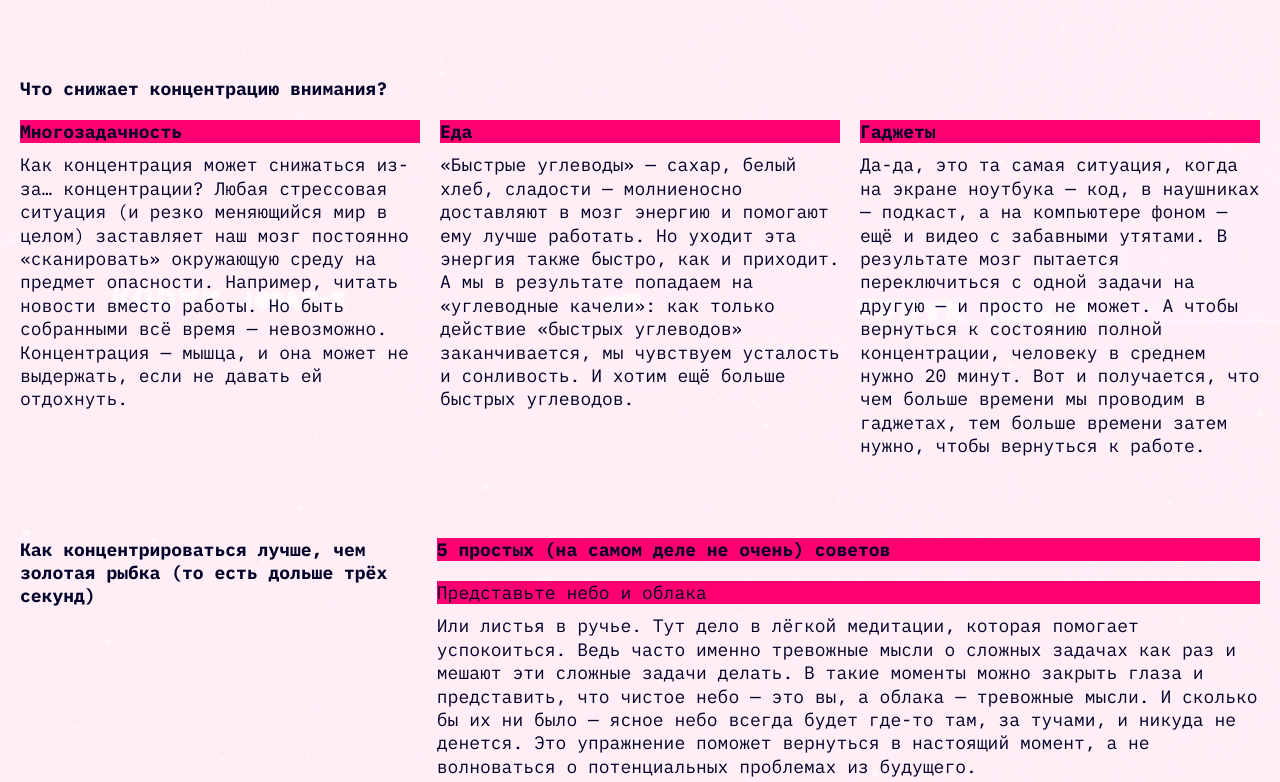
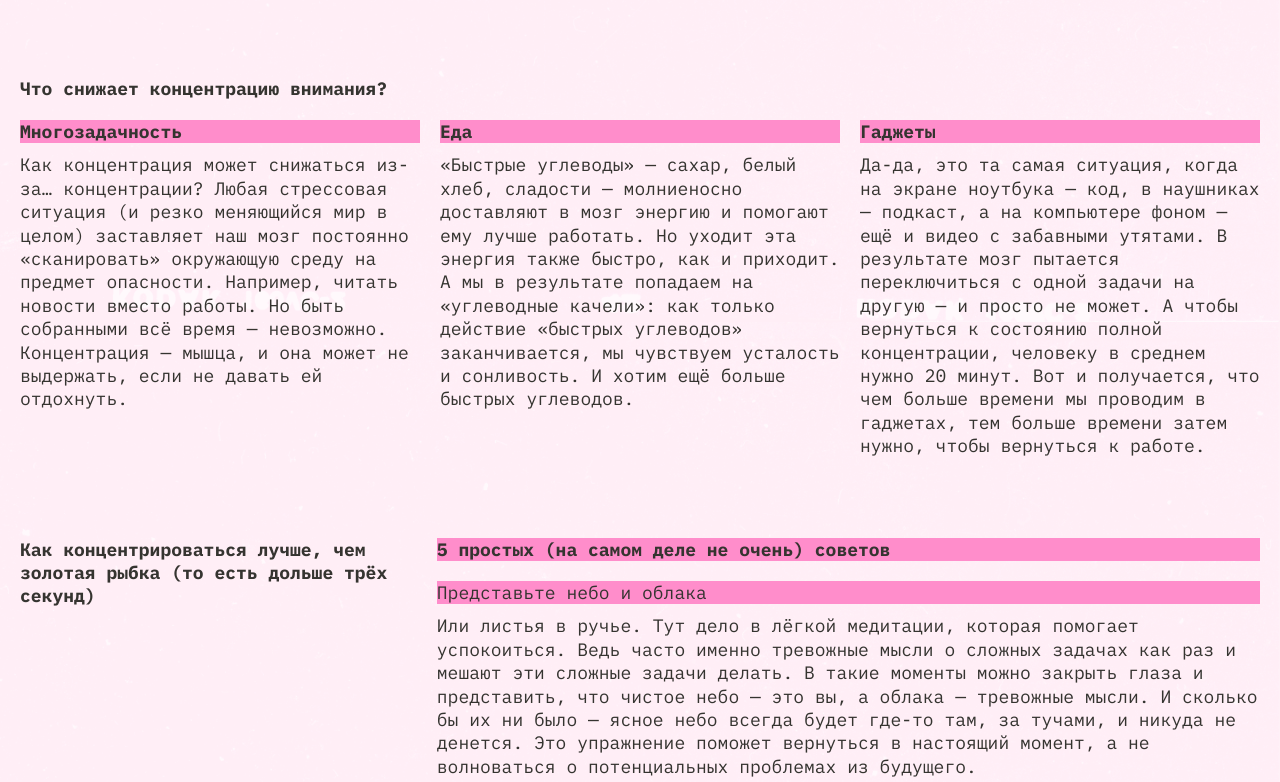
Before and after one commit to MisterAlff/slozhno-sosredotochitsya, a plain HTML site: page index.html in a window 1280 px wide. Shown: the part 1278-2060 px from the top of the page. Drawn offline with Linux system fonts and the light colour scheme.

Commit message:
final fix remarks

```diff
--- a/index.html
+++ b/index.html
@@ -51,7 +51,7 @@
         надо
       </p>
     </header>
-    <main>
+    <main class="content">
       <section class="cards cards__why">
         <h2 class="cards__title">Почему сосредоточиться так сложно</h2>
         <article class="card">
@@ -165,7 +165,7 @@
         <img class="picture picture__icecream" loading="lazy" src="./images/ice-cream.png" alt="Рисунок с разноцветными шариками мороженного в плошке">
         <img class="picture picture__tape" loading="lazy" src="./images/tape.png" alt="Стилизованное изображение аудиокасеты на фиолетовом фоне">
         <img class="picture picture__books" loading="lazy" src="./images/books.png" alt="Рисуок кофейной чашки на стопке книг">
-        <img class="picture picture__street" loading="lazy" src="./images/street.png" alt="Стилизованный рисунок переулка азиатского пригорода в пастельных тонах">
+        <img class="picture picture__street" loading="l azy" src="./images/street.png" alt="Стилизованный рисунок переулка азиатского пригорода в пастельных тонах">
       </section>
     </main>
     <footer class="footer decorated-zone">
--- a/styles/light.css
+++ b/styles/light.css
@@ -9,12 +9,12 @@
     Так стили написанные ниже будут иметь больший вес,
     чем стили в медиазапросе предпочтений пользователя
   */
-  --main-color: #000028;
-  --accent-color: #FF0070;
+  --main-color: #353430;
+  --accent-color:#FF8DCB;
   --title-color: #FFC2E6;
   --shadow-color: #FF0070;
-  --subtitle-color: #000028;
-  --text-color: #000028;
+  --subtitle-color: #353430;
+  --text-color: #353430;
   --rec-decor-color: transparent;
   --hover-decor-color: rgba(50, 49, 45, 0.4);
   background-image: url(../images/cover-image-light.png);
@@ -23,12 +23,12 @@
 
 @media (prefers-color-scheme: light) {
   :root {
-    --main-color: #000028;
-    --accent-color: #FF0070;
+    --main-color: #353430;
+    --accent-color: #FF8DCB;
     --title-color: #FFC2E6;
     --shadow-color: #FF0070;
-    --subtitle-color: #000028;
-    --text-color: #000028;
+    --subtitle-color: #353430;
+    --text-color: #353430;
     --rec-decor-color: transparent;
     --hover-decor-color: rgba(50, 49, 45, 0.4);
     }
--- a/styles/style.css
+++ b/styles/style.css
@@ -77,6 +77,7 @@
 .header__theme-menu-list {
   display: flex;
   flex-direction: column;
+  align-items: center;
   gap: var(--margin-s);
 }
 
@@ -85,14 +86,17 @@
 }
 
 .header__theme-menu-button {
+  display: flex;
+  block-size: 26px;
+  align-items: center;
   background-color: transparent;
   border: none;
   font-family: var(--main-font);
   font-weight: var(--main-weight);
   font-size: var(--main-font-size);
+  line-height: 1;
   text-transform: lowercase;
-  text-align: center;
-  padding: 1.5px 15px;
+  padding-inline: 13px;
   cursor: pointer;
 }
 
@@ -137,8 +141,17 @@
   background-color: var(--accent-color);
 }
 
+.content {
+    display: flex;
+    flex-direction: column;
+    gap: var(--margin-xl);
+    margin-block-end: var(--margin-l);
+  }
+
 .cards {
-  margin-block-end: var(--margin-xl);
+  display: flex;
+  flex-direction: column;
+  row-gap: var(--margin-m);
 }
 
 .cards__title {
@@ -147,11 +160,12 @@
   font-size: var(--main-font-size);
   line-height: calc(23.5 / 18 * 100%);
   color: var(--main-color);
-  margin-block-end: var(--margin-m);
 }
 
-.card:not(:last-child) {
-  margin-block-end: var(--margin-m);
+.card {
+  display: flex;
+  flex-direction: column;
+  gap: 10px;
 }
 
 .card__subtitle {
@@ -160,7 +174,6 @@
   font-size: var(--main-font-size);
   line-height: calc(23.5 / 18 * 100%);
   color: var(--subtitle-color);
-  margin-block-end: var(--margin-s);
 }
 
 .card__text {
@@ -182,13 +195,10 @@
 
 .card__text a:hover {
   border-block-end: 1px solid currentColor;
-  /* text-decoration: underline;
-  text-underline-offset: 4px; */
 }
 
 .card__text a:focus-visible {
   border: 1px solid currentColor;
-  /* outline: 1px solid currentColor; */
 }
 
 .card__text__title {
@@ -197,11 +207,12 @@
   font-size: var(--main-font-size);
   line-height: calc(23.5 / 18 * 100%);
   color: var(--subtitle-color);
-  margin-block-end: var(--margin-s);
 }
 
-.cards__how .card__subtitle {
-  margin-block-end: var(--margin-m);
+.pictures {
+  display: flex;
+  flex-direction: column;
+  gap: 10px;
 }
 
 .picture {
@@ -209,11 +220,6 @@
   object-fit: cover;
   object-position: center;
   inline-size: max(100%, 355px);
-  margin-block-end: var(--margin-s);
-}
-
-.pictures .picture:last-child {
-  margin-block-end: var(--margin-l);
 }
 
 .footer {
@@ -272,10 +278,6 @@
     inline-size: min(50%, 364px);
   }
 
-  .cards {
-    margin-block-end: var(--margin-xl);
-  }
-
   .cards__why {
     display: grid;
     grid-template-columns: 1fr 2fr;
@@ -283,7 +285,11 @@
   }
 
   .cards__why .cards__title {
-    grid-row: 1/5;
+    grid-column: 1;
+  }
+
+  .cards__why .card {
+    grid-column: 2;
   }
 
   .cards__what .cards__title {
@@ -297,14 +303,18 @@
   }
 
   .cards__how .cards__title {
-    grid-row: 1/12;
+    grid-column: 1;
+    grid-row: 1/3;
+  }
+
+  .cards__how .card {
+    grid-column: 2;
   }
 
   .pictures {
     display: grid;
     grid-template-columns: repeat(3, 1fr);
     gap: var(--margin-m);
-    margin-block-end: var(--margin-l);
   }
 
   .pictures .card__subtitle {
```
